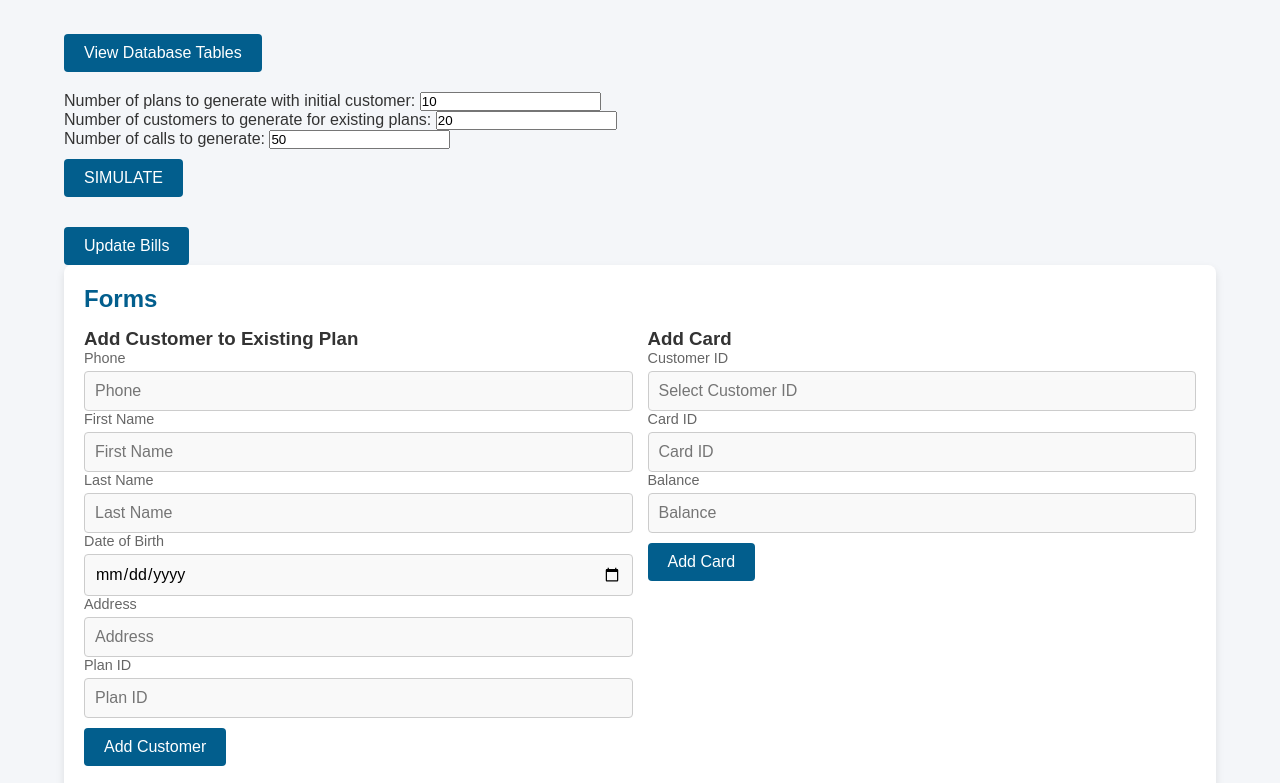
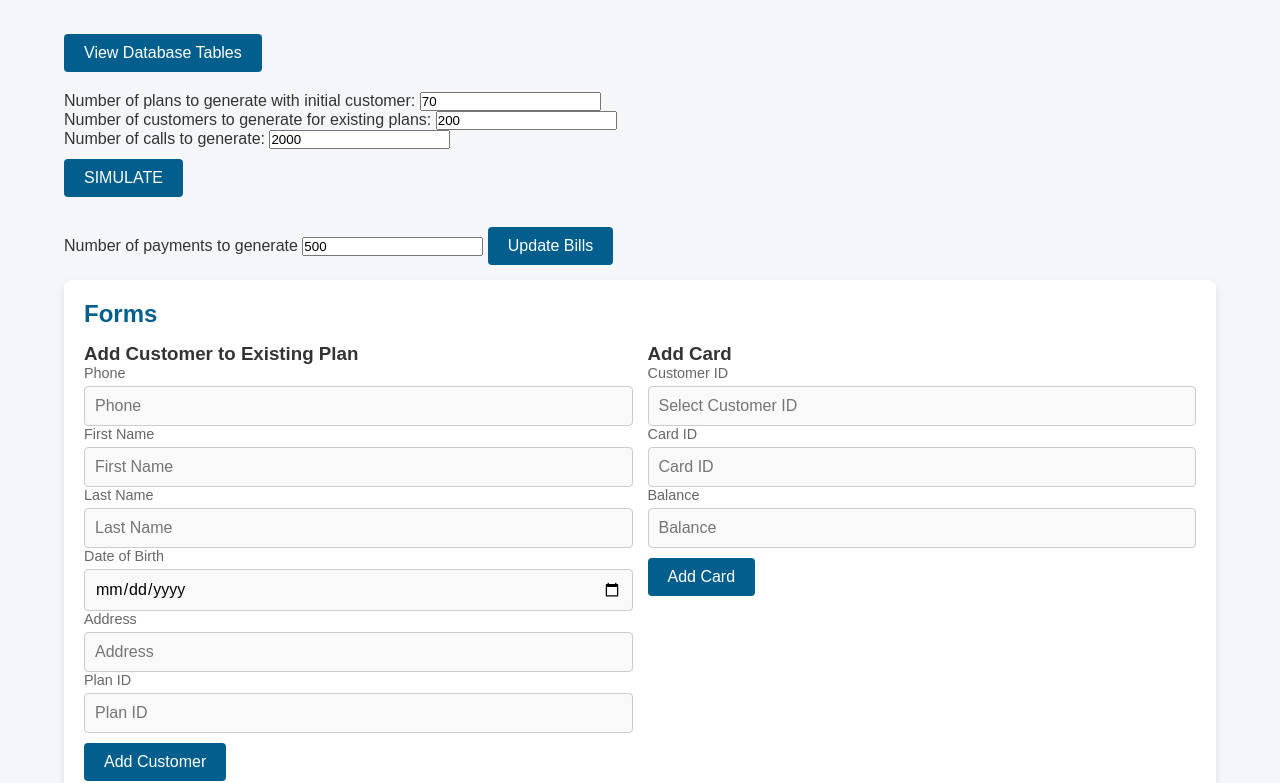
Before and after one commit to Imanoodle13/COSC3380-HW4_public, a website: page public/admin.html in a window 1280 px wide. Shown: the top 783 px of the page. Drawn offline with Linux system fonts and the light colour scheme; no server answers.

Commit message:
Update admin.html

```diff
--- a/public/admin.html
+++ b/public/admin.html
@@ -18,17 +18,17 @@
         <!-- Random Generation -->
        <div>
            <label for="planCount">Number of plans to generate with initial customer:</label>
-           <input type="number" id="planCount" min="1" value="10">
+           <input type="number" id="planCount" min="1" value="70">
        </div>
         <p id="planTimeTaken"></p>
        <div>
            <label for="customerCount">Number of customers to generate for existing plans:</label>
-           <input type="number" id="customerCount" min="1" value="20">
+           <input type="number" id="customerCount" min="1" value="200">
        </div>
         <p id="customerTimeTaken"></p>
        <div>
            <label for="callCount">Number of calls to generate:</label>
-           <input type="number" id="callCount" min="1" value="50">
+           <input type="number" id="callCount" min="1" value="2000">
        </div>
         <p id="callTimeTaken"></p>
 
@@ -37,9 +37,11 @@
        </div>
 
        <div>
+        <label for="paymentCount">Number of payments to generate</label>
+        <input type="number" id="paymentCount" min="1" value="500">
            <button onclick="updateBills()">Update Bills</button>
        </div>
-        <p id="billUpdateTimeTaken"></p>
+       <p id="billUpdateTimeTaken" style="margin-bottom: 15px"></p>
 
         <!-- Form Section -->
         <div class="form-section">
@@ -142,7 +144,7 @@
             <div>
                 <!-- Plan Earnings per Month -->
                 <h3>Plan Earnings per Month</h3>
-    <div>
+            <div>
         <label for="yearSelect">Year:</label>
         <select id="yearSelect" onchange="loadEarningsForSelectedMonth()">
             <option value="2024" selected>2024</option>
```
